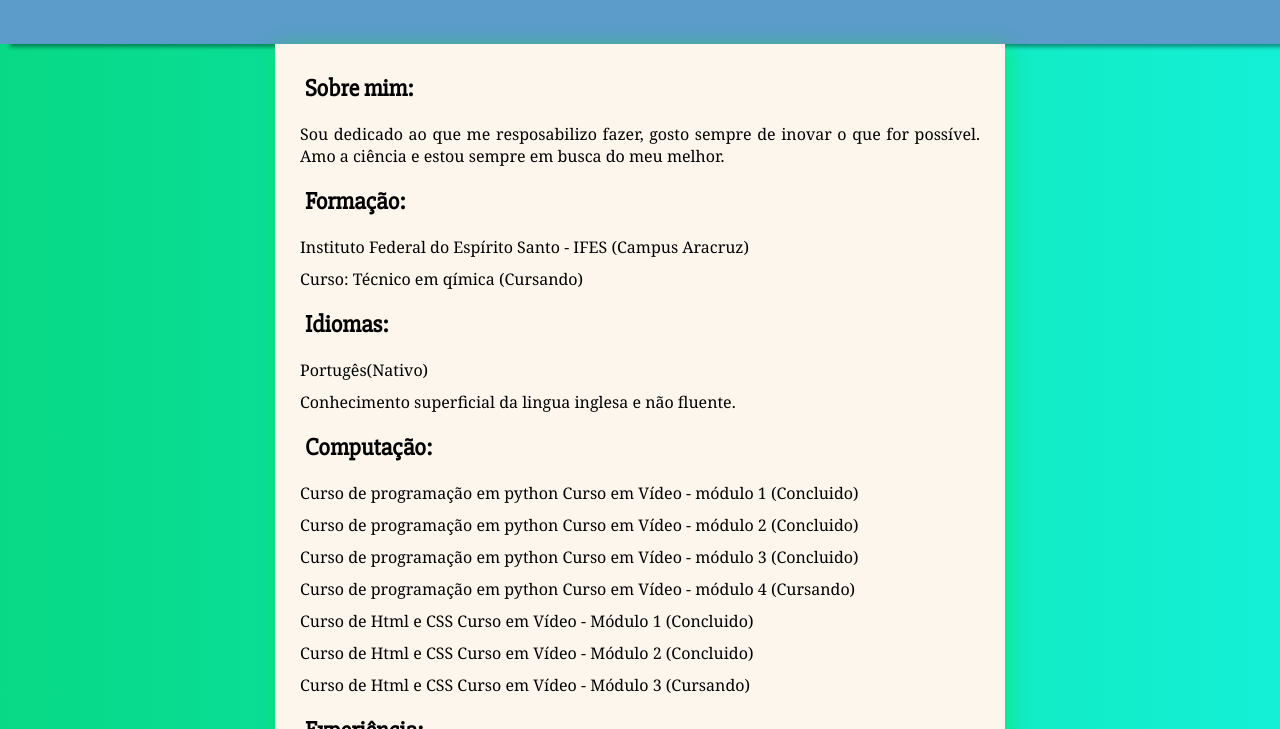
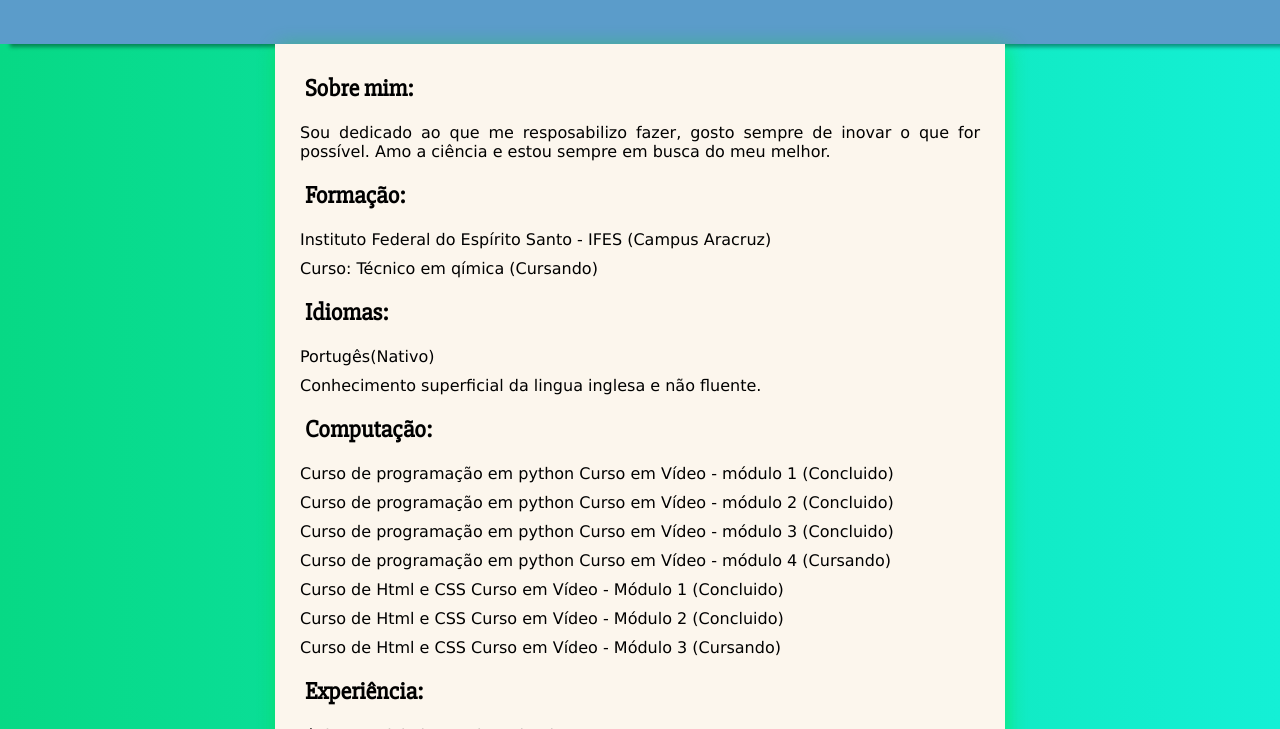
Before and after one commit to Carlospazini18/empreendedorismo, a plain HTML site: page index.html in a window 1280 px wide. Shown: the part 71-800 px from the top of the page. Drawn offline with Linux system fonts and the light colour scheme.

Commit message:
Update style.css

```diff
--- a/style.css
+++ b/style.css
@@ -38,7 +38,6 @@ h2 {
 p {
     padding: 5px 10px;
     text-align: justify;
-    font-family: Cambria, Cochin, Georgia, Times, 'Times New Roman', serif
 }
 ul{
     padding-left: 30px;
```
